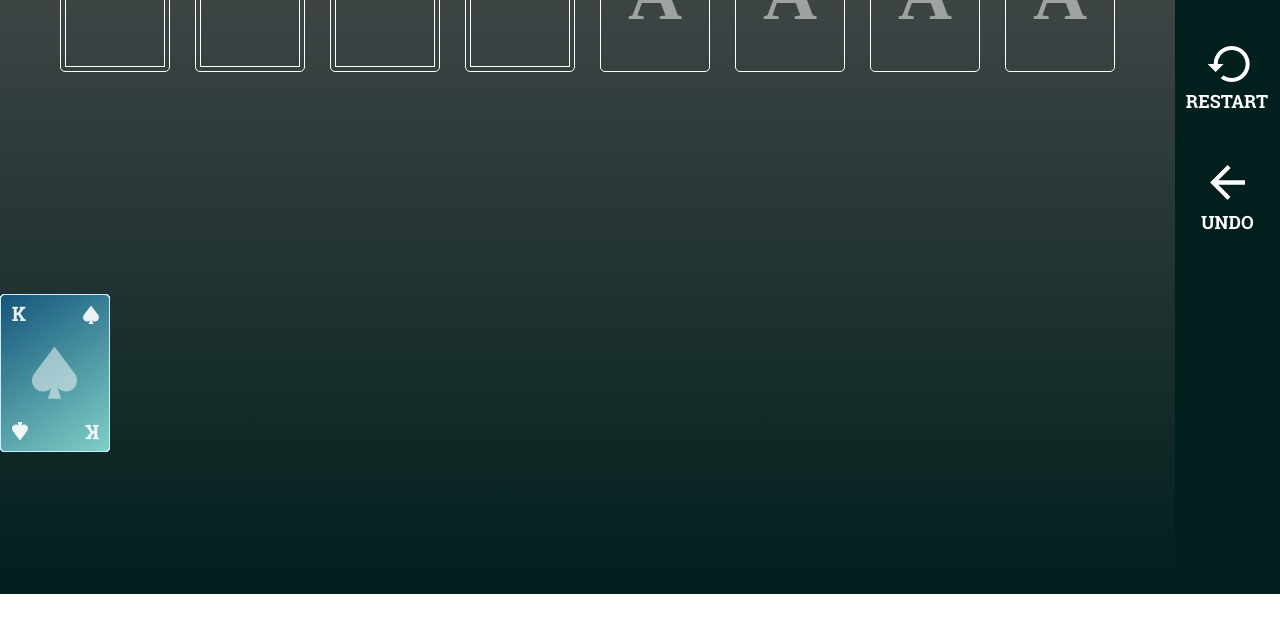
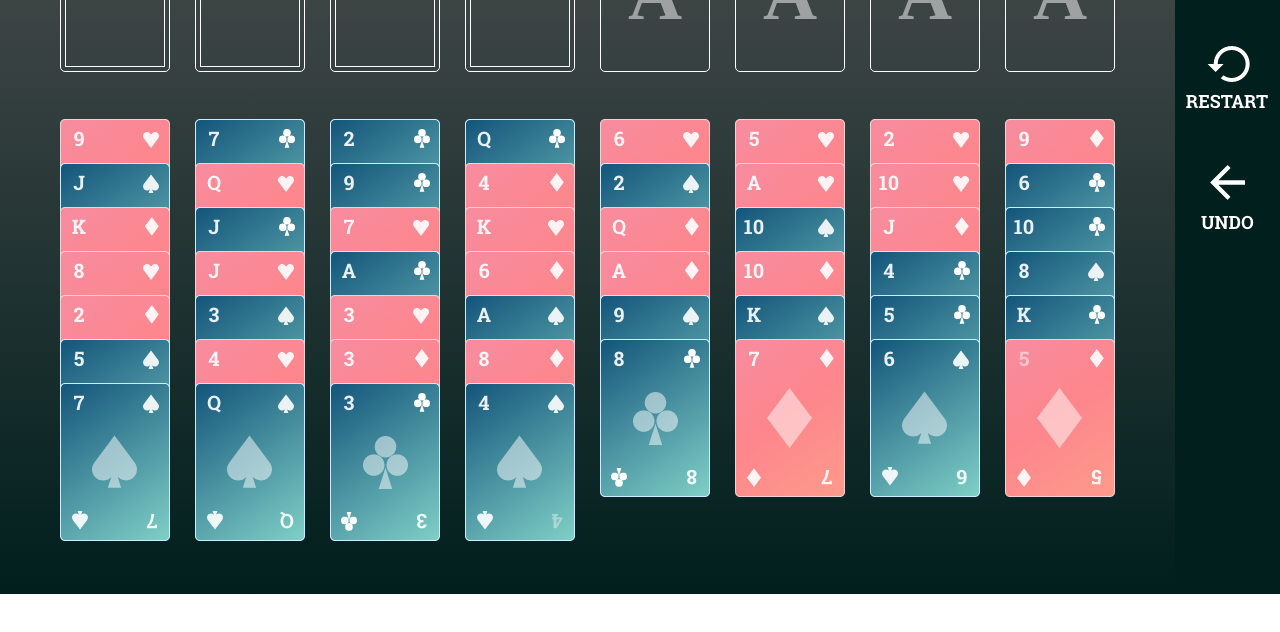
Before and after one commit to shane23675/FreeCell, a plain HTML site: page 新接龍.html in a window 1280 px wide. Shown: the part 256-888 px from the top of the page. Drawn offline with Linux system fonts and the light colour scheme.

Commit message:
新增moveCardDiv函數 在正式啟用前先備份

```diff
--- a/CSS/新接龍.css
+++ b/CSS/新接龍.css
@@ -101,6 +101,30 @@ aside .undo {
     margin-right: 25px;
     float: left;
 }
+div.cardColumn:nth-child(1) > .card {
+    left: 60px;
+}
+div.cardColumn:nth-child(2) > .card {
+    left: 195px;
+}
+div.cardColumn:nth-child(3) > .card {
+    left: 330px;
+}
+div.cardColumn:nth-child(4) > .card {
+    left: 465px;
+}
+div.cardColumn:nth-child(5) > .card {
+    left: 600px;
+}
+div.cardColumn:nth-child(6) > .card {
+    left: 735px;
+}
+div.cardColumn:nth-child(7) > .card {
+    left: 870px;
+}
+div.cardColumn:nth-child(8) > .card {
+    left: 1005px;
+}
 .cardColumn div:nth-child(1){
     top: 325px;
 }
--- a/JS/新接龍.js
+++ b/JS/新接龍.js
@@ -10,21 +10,43 @@ window.onload = function () {
         } else {
             this.color = "black";
         };
-        //創建一個對應的DOM元素
-        $("#playArea").append('<div class="card" id="' + this.id + '" style="background-image: url(images/52cards/' + this.id + '.png)"></div>');
-        //此物件的elem屬性指向該DOM元素
-        this.elem = $("#" + this.id);
-        //將dragElement函數套用於該DOM元素上
-        dragElement(this.elem);
+        ////創建一個對應的DOM元素
+        //$("#playArea").append('<div class="card" id="' + this.id + '" style="background-image: url(images/52cards/' + this.id + '.png)"></div>');
+        ////此物件的elem屬性指向對應的DOM元素
+        //this.elem = $("#" + this.id);
+        ////將dragElement函數套用於該DOM元素上
+        //dragElement(this.elem);
     };
     //創建club1 ~ spade13 代表各張撲克牌
     var suitArray = ["club", "diamond", "heart", "spade"];
+    //用cardArray來裝填所有的Card物件
+    var cardArray = [];
     suitArray.forEach(function (item) {
         for (var i = 1; i <= 13; i++) {
             var str = ("window." + item + "_" + i + "= new Card('" + item + "'," + i + ");");
             eval(str);
+            var str2 = "cardArray.push(" + item + "_" + i + ")";
+            eval(str2);
         }
     });
+    //開局時隨機發牌的函數
+    (function () {
+        for (var i = 0; i < 52; i++) {
+            //從cardArray中隨機選一張牌
+            c(cardArray.length);
+            var randInt = parseInt(Math.random() * cardArray.length) //0~51
+            //將牌「抽出來」(起始值, 去除數量) **注意：splice函數會將該item真的從cardArray中移除並返回一個只有該item的Array，所以是真的「抽出來」
+            var selectedCard = cardArray.splice(randInt, 1)[0];
+            c(selectedCard);
+            //將抽出的牌依序放入cardColumn中
+            var j = i % 8;
+            $(".cardColumn").eq(j).append('<div class="card" id="' + selectedCard.id + '" style="background-image: url(images/52cards/' + selectedCard.id + '.png)"></div>');
+            //此卡牌的elem屬性指向剛創建的DOM元素
+            selectedCard.elem = $("#" + selectedCard.id);
+            //將dragElement函數套用於此DOM元素上
+            dragElement(selectedCard.elem);
+        };
+    })();
     //用以獲得元素CSS相關數值的函數(返回整數值)
     // 1. 創造一個函數產生器對象
     var functionGenerator = {
@@ -61,7 +83,7 @@ window.onload = function () {
         var $cf = $("#cardFolder");
         //在目標上按下滑鼠左鍵
         $t.mousedown(function (event) {
-            //移動開始，將target的z-index調到最大
+            //移動開始，將target的z-index調到最大，才不會被其他卡牌遮住
             $t.css("z-index", "100");
             //取得當前滑鼠offset值(在移動中必須固定)
             var mouseOffset = [event.offsetX, event.offsetY];
@@ -86,7 +108,6 @@ window.onload = function () {
                 } else if (top >= maxTop) {
                     top = maxTop;
                 };
-                //移動中為了避免top值被cardColumn的屬性給限制，因此加上!important
                 $t.css("left", left + "px").css("top", top + "px");
             });
             //在window中放開滑鼠
@@ -151,7 +172,8 @@ window.onload = function () {
                     //重新幫$tClone綁定dragElement
                     dragElement($tClone);
                 }
-
+                //移除$tClone的動畫過渡
+                $tClone.css("transition", "");
                 //移除main的mousemove事件
                 $p.off("mousemove");
                 //移除window的mouseup事件
@@ -162,9 +184,16 @@ window.onload = function () {
     //放置目標元素時檢測規則的函數
     function placeCard() {
 
-    }
-
-
+    };
+    //將card在DOM樹中移動的函數
+    function moveCardDiv($t, newPlace) {
+        //將目標card元素刪除，新製造一個複製品放到目標位置
+        var $tClone = $t.clone(false);
+        $t.remove();
+        $(newPlace).append($tClone);
+        //重新幫$tClone綁定dragElement
+        dragElement($tClone);
+    };
 
 
 
```
